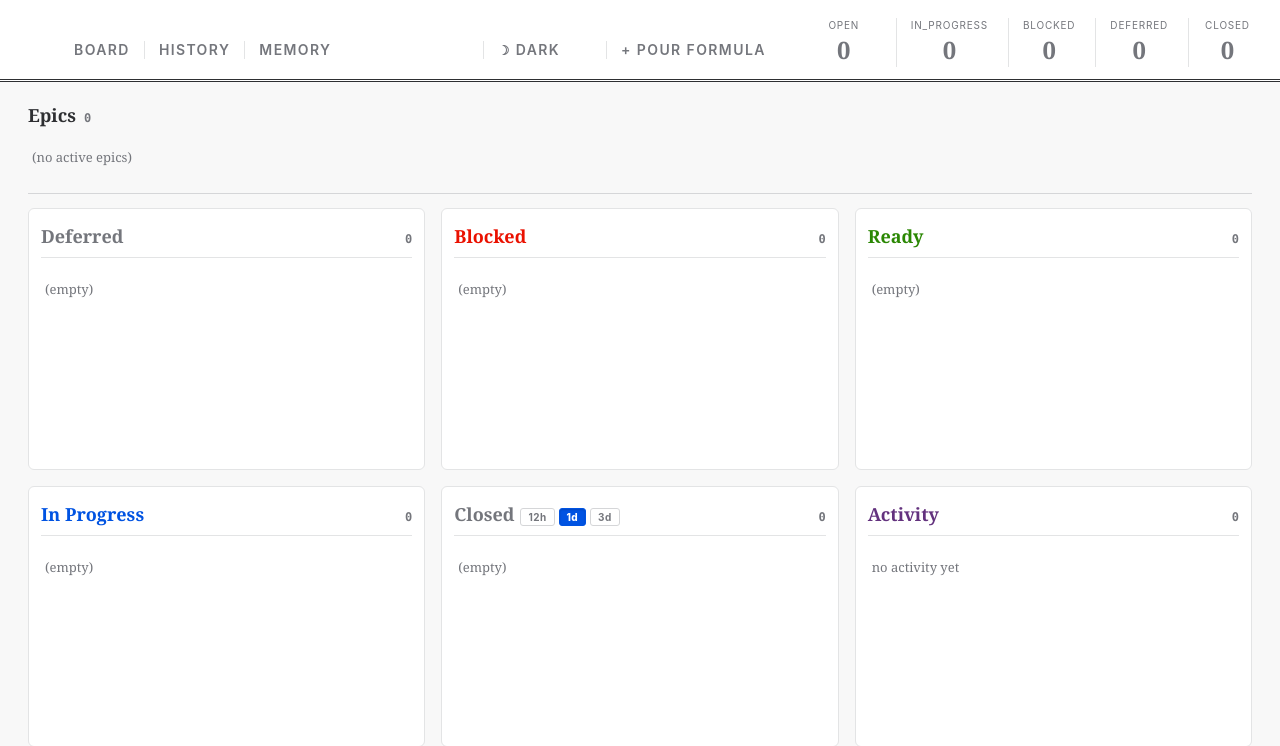
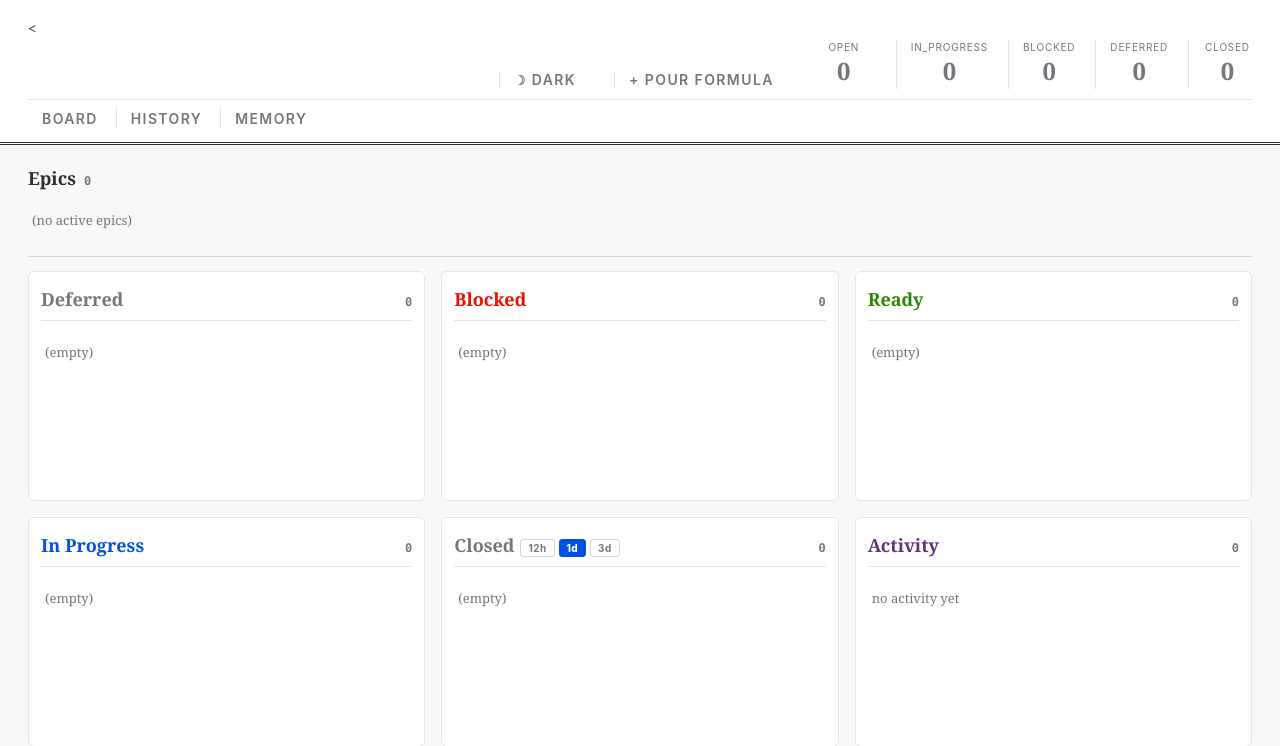
Before and after one commit to weegens-aaron/bdboard, a FastAPI app: template src/bdboard/templates/dashboard.html in a window 1280 px wide. Shown: the top 746 px of the page. Run offline with FastAPI, Linux system fonts and the light colour scheme; the template is opened without the code that fills it, so the values that code supplies are empty; some libraries are stand-ins or nearby versions.

Commit message:
Two-row masthead: page nav on its own left-aligned second row; theme + Pour Formula right-aligned up top (bdboard-vbz)

```diff
--- a/src/bdboard/static/styles.css
+++ b/src/bdboard/static/styles.css
@@ -275,16 +275,39 @@ pre { margin: 0; }
 }
 .masthead-row {
   display: flex;
-  /* flex-wrap lets the crowded masthead (brand / nav / + Pour Formula /
-     counts) reflow onto extra lines as width shrinks instead of
-     overflowing or compressing off-screen (bdboard-c52). The inner
-     regions (.masthead-counts) already wrap; this brings the top-level
-     row in line. row-gap is tighter than the 32px column-gap so wrapped
-     lines sit close together rather than spreading out vertically. */
+  /* flex-wrap lets the crowded masthead (brand / + Pour Formula / counts /
+     theme) reflow onto extra lines as width shrinks instead of overflowing
+     or compressing off-screen (bdboard-c52). The inner regions
+     (.masthead-counts, .masthead-actions) already wrap; this brings the
+     top-level row in line. row-gap is tighter than the 32px column-gap so
+     wrapped lines sit close together rather than spreading out vertically. */
   flex-wrap: wrap;
   justify-content: space-between;
   align-items: flex-end;
   gap: 8px 32px;
+}
+/* TOP-ROW actions group (bdboard-vbz): theme toggle + Pour Formula + counts,
+   right-aligned via the parent .masthead-row's justify-content:space-between
+   (brand is the only thing to its left). align-items:flex-end keeps the cells
+   sharing the counts strip's baseline; flex-wrap so the group reflows within
+   itself at narrow widths instead of clipping (folds in bdboard-c52). */
+.masthead-actions {
+  display: flex;
+  flex-wrap: wrap;
+  align-items: flex-end;
+  justify-content: flex-end;
+  gap: 8px 24px;
+}
+/* SECOND ROW (bdboard-vbz): the page nav alone, left-aligned. A hairline
+   rule separates it from the top row, echoing the masthead's editorial rules.
+   margin-top ties it under the brand/actions row without crowding. */
+.masthead-nav-row {
+  margin-top: 10px;
+  padding-top: 8px;
+  border-top: 1px solid var(--rule);
+  /* Nav is the only child and should sit hard-left; override the default
+     space-between so it never drifts toward centre when it's the lone item. */
+  justify-content: flex-start;
 }
 .masthead-brand .title {
   font-family: var(--display);
@@ -309,16 +332,14 @@ pre { margin: 0; }
 
    The theme toggle (a <button>) borrows .mh-link so it reads as the last
    cell of the same strip, but stays semantically an action outside <nav>. */
-.masthead-nav {
+..masthead-nav {
   display: flex;
   align-items: center;
-  /* margin-right:auto keeps the strip left, just after the wordmark. The
-     bottom margin ties the contents strip to the wordmark's OPTICAL baseline:
-     the row bottom-aligns line boxes (align-items:flex-end), but the 38px
-     wordmark carries far more descender + leading below its baseline than the
-     small nav text, so without this lift the strip reads as "dropped".
-     Shared verbatim with .mh-toggle so the nav and toggle stay co-planar. */
-  margin: 0 auto 8px 0;
+  /* The nav now owns its own second row (bdboard-vbz), so it no longer needs
+     the old margin-right:auto (left-push) or the 8px baseline lift that tied
+     it to the 38px wordmark on the shared single row. The .masthead-nav-row
+     handles left-alignment; the nav simply sits at the row's start. */
+  margin: 0;
 }
 .mh-link {
   /* Small-caps + letterspacing, matching the counts labels. */
@@ -400,10 +421,21 @@ pre { margin: 0; }
    button dropped ~8px below its neighbours (the misalignment). Sharing the same
    margin-bottom keeps the whole strip co-planar. inline-flex + align-items:center
    mirrors .mh-toggle so the "+" glyph and label centre cleanly. */
-.formula-open-btn {
+..formula-open-btn {
   display: inline-flex;
   align-items: center;
   margin-bottom: 8px;
+}
+
+/* Two-row masthead (bdboard-vbz): inside the right-aligned actions group the
+   theme toggle + Pour Formula button no longer sit beside the 38px wordmark —
+   they share a row with the counts strip (which has no baseline lift). Drop the
+   8px lift here so all actions-group cells bottom-align cleanly with the counts
+   labels. (The lift was only ever to clear the wordmark's deep descender on the
+   old single shared row.) */
+.masthead-actions .mh-toggle,
+.masthead-actions .formula-open-btn {
+  margin-bottom: 0;
 }
 
 .counts {
--- a/src/bdboard/templates/dashboard.html
+++ b/src/bdboard/templates/dashboard.html
@@ -2,11 +2,14 @@
 {% block title %}{{ workspace }}{% endblock %}
 {% block body %}
 <header class="masthead">
+  <  {# TOP ROW (bdboard-vbz): brand left, actions (theme + Pour Formula + counts)
+     right-aligned. The page nav drops to its own second row below. #}
   <div class="masthead-row">
     <div class="masthead-brand">
       <h1 class="title">{{ workspace }}</h1>
     </div>
-    {% include "partials/nav.html" %}
+    <div class="masthead-actions">
+      {% include "partials/theme_toggle.html" %}
       {# Pour-formula entry point (bdboard-ain.1). Opens a native <dialog> that
          loads the formula picker; picking a formula loads its variable form;
          submitting pours onto the board. New beads arrive live via the existing
@@ -26,6 +29,11 @@
            hx-get="/api/counts" hx-trigger="load, refresh from:body" hx-swap="innerHTML">
         {% include "partials/counts_skeleton.html" %}
       </div>
+    </div>
+  </div>
+  {# SECOND ROW (bdboard-vbz): page nav alone, left-aligned. #}
+  <div class="masthead-row masthead-nav-row">
+    {% include "partials/nav.html" %}
   </div>
 </header>
 
--- a/src/bdboard/templates/partials/nav.html
+++ b/src/bdboard/templates/partials/nav.html
@@ -1,13 +1,17 @@
-{# Masthead contents bar (bdboard-9kb, Option A from the bdboard-buq spike).
-   Links the dashboard (/) and the memory view (/memory). Shared by
-   dashboard.html and memory.html so the two surfaces stay symmetric and the
-   chrome lives in one place (DRY).
+{# Primary page navigation (Board / History / Memory).
+
+   Two-row masthead (bdboard-vbz): this nav ALWAYS lives on its own second
+   masthead row, left-aligned, while the theme toggle + page actions (Pour
+   Formula, counts) sit right-aligned on the TOP row. The toggle used to be
+   emitted here too — it now lives in partials/theme_toggle.html so it can be
+   grouped with the top-row actions. Keeping the three nav links in one shared
+   partial keeps Board / History / Memory consistent (DRY).
 
    Treatment: a typographic "contents bar" that reuses the masthead's own
-   editorial kit — small-caps + letterspacing and hairline
-   vertical rules (like the counts strip). No pills, boxes, or filled
-   surfaces. The active page is signalled by THREE non-colour cues:
-   ink colour + bold weight + an inset baseline rule (.mh-link.is-active).
+   editorial kit — small-caps + letterspacing and hairline vertical rules
+   (like the counts strip). No pills, boxes, or filled surfaces. The active
+   page is signalled by THREE non-colour cues: ink colour + bold weight + an
+   inset baseline rule (.mh-link.is-active).
 
    `active` ("board" | "memory" | "history") marks the current page: it both
    gets the .is-active styling hook and an aria-current="page" so assistive
@@ -23,23 +27,3 @@
      class="mh-link{% if active == 'memory' %} is-active{% endif %}"
      {% if active == 'memory' %}aria-current="page"{% endif %}>Memory</a>
 </nav>
-{# Theme toggle (bdboard-35e). Sits beside the nav as shared masthead chrome
-   so both the board and memory surfaces get it (DRY). It borrows the
-   .mh-link contents-bar styling so it reads as the last cell of the strip
-   (with the same hairline border-left separator the counts strip uses), but
-   it stays a <button> OUTSIDE <nav> because switching themes is an action,
-   not navigation. The visible label describes the action (what you'll switch
-   TO); CSS swaps which label shows based on <html data-theme>. aria-pressed
-   is set/maintained in JS (single source of truth from bdboard-35e). #}
-<button type="button"
-        id="theme-toggle"
-        class="mh-link mh-toggle"
-        aria-pressed="false"
-        aria-label="Toggle dark mode">
-  <span class="mh-toggle-to-dark" aria-hidden="true">
-    <span class="mh-toggle-icon">☽</span> Dark
-  </span>
-  <span class="mh-toggle-to-light" aria-hidden="true">
-    <span class="mh-toggle-icon">☀</span> Light
-  </span>
-</button>
--- /dev/null
+++ b/src/bdboard/templates/partials/theme_toggle.html
@@ -0,0 +1,25 @@
+{# Theme toggle (bdboard-35e). Lives in the TOP masthead row's right-aligned
+   actions group (bdboard-vbz two-row layout), alongside the page-specific
+   Pour Formula button + counts strip. Split out of partials/nav.html so the
+   nav can sit alone on the second row while the toggle stays up top. Shared by
+   every surface (board / history / memory) so they stay symmetric (DRY).
+
+   It borrows the .mh-link contents-bar styling so it reads as a cell of the
+   actions strip (with the same hairline border-left separator the counts strip
+   uses), but it stays a <button> OUTSIDE <nav> because switching themes is an
+   action, not navigation. The visible label describes the action (what you'll
+   switch TO); CSS swaps which label shows based on <html data-theme>.
+   aria-pressed is set/maintained in JS (single source of truth from
+   bdboard-35e). #}
+<button type="button"
+        id="theme-toggle"
+        class="mh-link mh-toggle"
+        aria-pressed="false"
+        aria-label="Toggle dark mode">
+  <span class="mh-toggle-to-dark" aria-hidden="true">
+    <span class="mh-toggle-icon">☽</span> Dark
+  </span>
+  <span class="mh-toggle-to-light" aria-hidden="true">
+    <span class="mh-toggle-icon">☀</span> Light
+  </span>
+</button>
```
Also changed, not shown: src/bdboard/templates/history.html (+9 -1 lines), src/bdboard/templates/memory.html (+8 -0 lines). Lines whose indentation alone changed are shown as unchanged.
